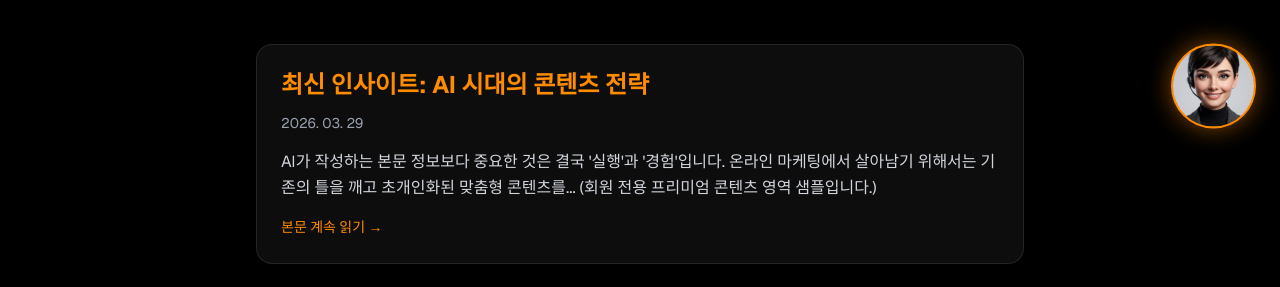
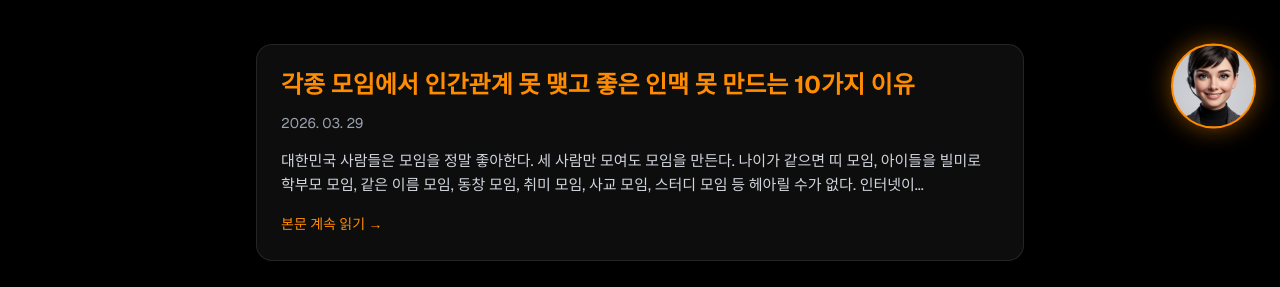
Before and after one commit to inewscom100454-spec/younghyun-homepage, a Next.js app: page /knowledge in a window 1280 px wide. Shown: the part 314-601 px from the top of the page. Built offline with nearby package versions, Linux system fonts and the light colour scheme; no server answers; sample sign-in values are in the browser's storage.

Commit message:
content: update secret note with human relations post

```diff
--- a/src/app/knowledge/page.tsx
+++ b/src/app/knowledge/page.tsx
@@ -23,14 +23,12 @@ export default async function KnowledgePage() {
 
         <div className="space-y-8">
           <div className="bg-white/5 border border-white/10 p-6 rounded-2xl">
-            <h2 className="text-2xl font-bold mb-3 text-brand">최신 인사이트: AI 시대의 콘텐츠 전략</h2>
+            <h2 className="text-2xl font-bold mb-3 text-brand break-keep">각종 모임에서 인간관계 못 맺고 좋은 인맥 못 만드는 10가지 이유</h2>
             <p className="text-gray-400 mb-4 text-sm">2026. 03. 29</p>
-            <p className="text-gray-300 leading-relaxed">
-              AI가 작성하는 본문 정보보다 중요한 것은 결국 '실행'과 '경험'입니다.
-              온라인 마케팅에서 살아남기 위해서는 기존의 틀을 깨고 초개인화된 맞춤형 콘텐츠를...
-              (회원 전용 프리미엄 콘텐츠 영역 샘플입니다.)
+            <p className="text-gray-300 leading-relaxed text-[15px] break-keep">
+              대한민국 사람들은 모임을 정말 좋아한다. 세 사람만 모여도 모임을 만든다. 나이가 같으면 띠 모임, 아이들을 빌미로 학부모 모임, 같은 이름 모임, 동창 모임, 취미 모임, 사교 모임, 스터디 모임 등 헤아릴 수가 없다. 인터넷이...
             </p>
-            <button className="mt-4 text-brand font-medium hover:underline text-sm">본문 계속 읽기 &rarr;</button>
+            <a href="https://blog.naver.com/newsad1/222806373637" target="_blank" rel="noopener noreferrer" className="inline-block mt-4 text-brand font-medium hover:underline text-sm">본문 계속 읽기 &rarr;</a>
           </div>
 
           <div className="bg-white/5 border border-white/10 p-6 rounded-2xl">
```
